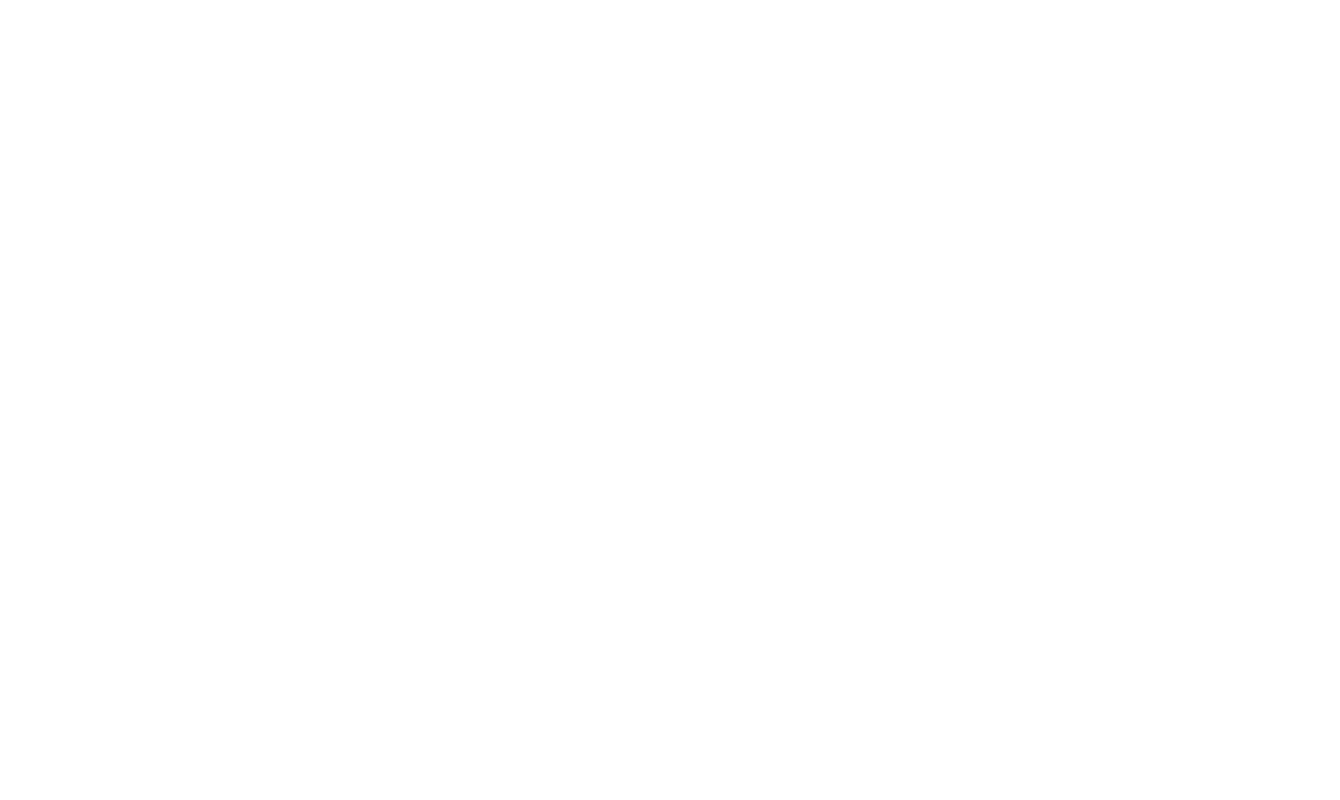
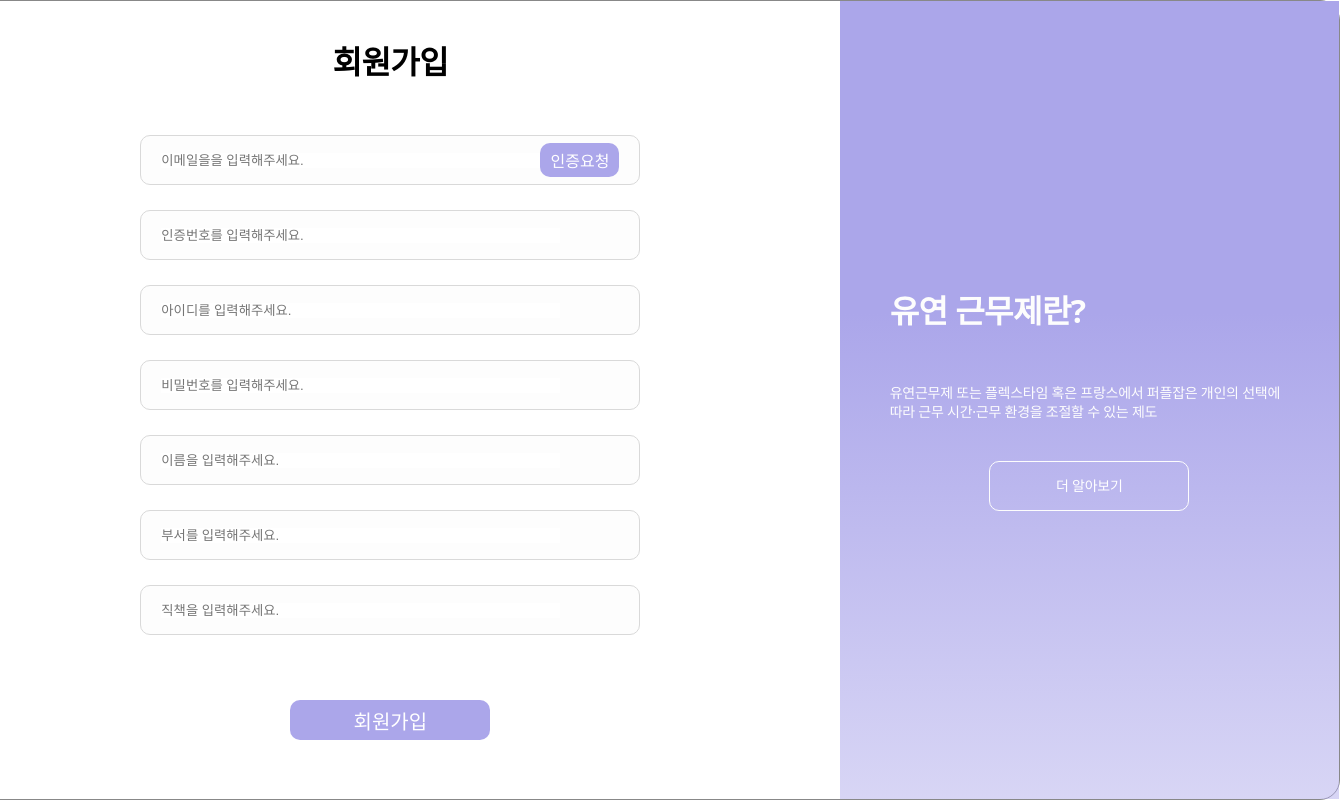
Before and after one commit to KOSA-MIDAS-HACKATHON-WEB-7/midas_frontend, a React (Create React App) app: page /signup in a window 1280 px wide. Before the commit this address had no page. Shown: the whole page, 1340 px wide, since content can reach past the window. Built offline with nearby package versions, Linux system fonts and the light colour scheme.

Commit message:
회원가입 페이지

```diff
--- a/src/App.js
+++ b/src/App.js
@@ -1,5 +1,6 @@
 import { Route, Routes, BrowserRouter } from "react-router-dom";
 import LoginPage from "./components/login";
+import SingupPage from "./components/signup/singup";
 import StyleProvider from "./style";
 
 const App = () => {
@@ -8,6 +9,7 @@
       <BrowserRouter>
         <Routes>
           <Route path="/" element={<LoginPage />} />
+          <Route path="/signup" element={<SingupPage />} />
         </Routes>
       </BrowserRouter>
     </StyleProvider>
--- /dev/null
+++ b/src/components/signup/singup.js
@@ -0,0 +1,210 @@
+import styled from "styled-components";
+
+const SingupPage = () => {
+  return (
+    <LoginBackground>
+      <LoginBlock>
+        <Login>
+          <LoginWrapper>
+            <Title>회원가입</Title>
+            <EmailInput>
+              <input placeholder="이메일을을 입력해주세요." />
+              <Auth>
+                <span>인증요청</span>
+              </Auth>
+            </EmailInput>
+            <Input>
+              <input placeholder="인증번호를 입력해주세요." />
+            </Input>
+            <Input>
+              <input placeholder="아이디를 입력해주세요." />
+            </Input>
+            <Input>
+              <input placeholder="비밀번호를 입력해주세요." />
+            </Input>
+            <Input>
+              <input placeholder="이름을 입력해주세요." />
+            </Input>
+            <Input>
+              <input placeholder="부서를 입력해주세요." />
+            </Input>
+            <Input>
+              <input placeholder="직책을 입력해주세요." />
+            </Input>
+          </LoginWrapper>
+          <SignupButton>회원가입</SignupButton>
+        </Login>
+        <Introduce>
+          <IntroduceWrapper>
+            <IntroduceTitle>유연 근무제란?</IntroduceTitle>
+            <IntroduceText>
+              유연근무제 또는 플렉스타임 혹은 프랑스에서 퍼플잡은 개인의 선택에
+              따라 근무 시간·근무 환경을 조절할 수 있는 제도
+            </IntroduceText>
+            <ButtonWrapper>
+              <MoreInformation>
+                <span>더 알아보기</span>
+              </MoreInformation>
+            </ButtonWrapper>
+          </IntroduceWrapper>
+        </Introduce>
+      </LoginBlock>
+    </LoginBackground>
+  );
+};
+
+const ButtonWrapper = styled.div`
+  width: 100%;
+  display: flex;
+  justify-content: center;
+`;
+
+const MoreInformation = styled.div`
+  width: 200px;
+  height: 50px;
+  display: flex;
+  justify-content: center;
+  align-items: center;
+  border: 1px solid #fdfdfd;
+  border-radius: 10px;
+  cursor: pointer;
+  color: white;
+  font-weight: 400;
+  font-size: 14px;
+  line-height: 19px;
+  letter-spacing: -0.017em;
+`;
+
+const IntroduceWrapper = styled.div`
+  width: 80%;
+  display: flex;
+  flex-direction: column;
+`;
+
+const IntroduceText = styled.span`
+  font-family: "Noto Sans";
+  font-weight: 400;
+  font-size: 14px;
+  line-height: 19px;
+  letter-spacing: -0.017em;
+  color: #fdfdfd;
+  margin-bottom: 40px;
+`;
+
+const IntroduceTitle = styled.span`
+  font-family: "Noto Sans";
+  font-weight: 600;
+  font-size: 32px;
+  line-height: 44px;
+  letter-spacing: -0.017em;
+  color: #fdfdfd;
+  margin-bottom: 50px;
+`;
+
+const Input = styled.div`
+  width: 500px;
+  height: 50px;
+  background: #fdfdfd;
+  border: 1px solid #d9d9d9;
+  border-radius: 10px;
+  margin-bottom: 25px;
+  display: flex;
+  align-items: center;
+  input {
+    width: 80%;
+    margin-left: 20px;
+  }
+`;
+
+const EmailInput = styled.div`
+    width: 500px;
+    height: 50px;
+    background: #fdfdfd;
+    border: 1px solid #d9d9d9;
+    border-radius: 10px;
+    margin-bottom: 25px;
+    display: flex;
+    align-items: center;
+    input {
+    width: 80%;
+    margin-left: 20px;
+    }
+    position: relative;
+`;
+
+const Title = styled.span`
+  font-weight: 700;
+  font-size: 32px;
+  margin-top: 40px;
+  line-height: 44px;
+  text-align: center;
+  letter-spacing: -0.017em;
+  color: #000000;
+  margin-bottom: 50px;
+`;
+
+const Login = styled.div`
+  width: 900px;
+  height: 100%;
+  display: flex;
+  flex-direction: column;
+`;
+
+const Introduce = styled.div`
+  width: 500px;
+  background: linear-gradient(
+    180deg,
+    #aba6ea 39.1%,
+    rgba(171, 166, 234, 0) 153.7%
+  );
+  display: flex;
+  justify-content: center;
+  align-items: center;
+`;
+
+const LoginBackground = styled.div`
+  width: 100vw;
+  height: 100vh;
+  background: #f8f8f8;
+  display: grid;
+  place-content: center;
+`;
+
+const LoginBlock = styled.div`
+  width: 1400px;
+  height: 800px;
+  background: #ffffff;
+  display: flex;
+  border: 1px solid #888888;
+  border-radius: 20px;
+`;
+
+const LoginWrapper = styled.div`
+  width: 100%;
+  display: flex;
+  flex-direction: column;
+  align-items: center;
+`;
+
+const Auth = styled.div`
+    background-color: #ABA6EA;
+    padding: 5px 10px 5px 10px;
+    color: white;
+    position: absolute;
+    right: 20px;
+    border-radius: 10px;
+    cursor: pointer;
+`;
+
+const SignupButton = styled.button`
+    background-color: #ABA6EA;
+    width: 200px;
+    height: 40px;
+    color: white;
+    cursor: pointer;
+    border-radius: 10px;
+    font-size: 20px;
+    margin: 40px auto auto;
+`;
+
+export default SingupPage;
```
